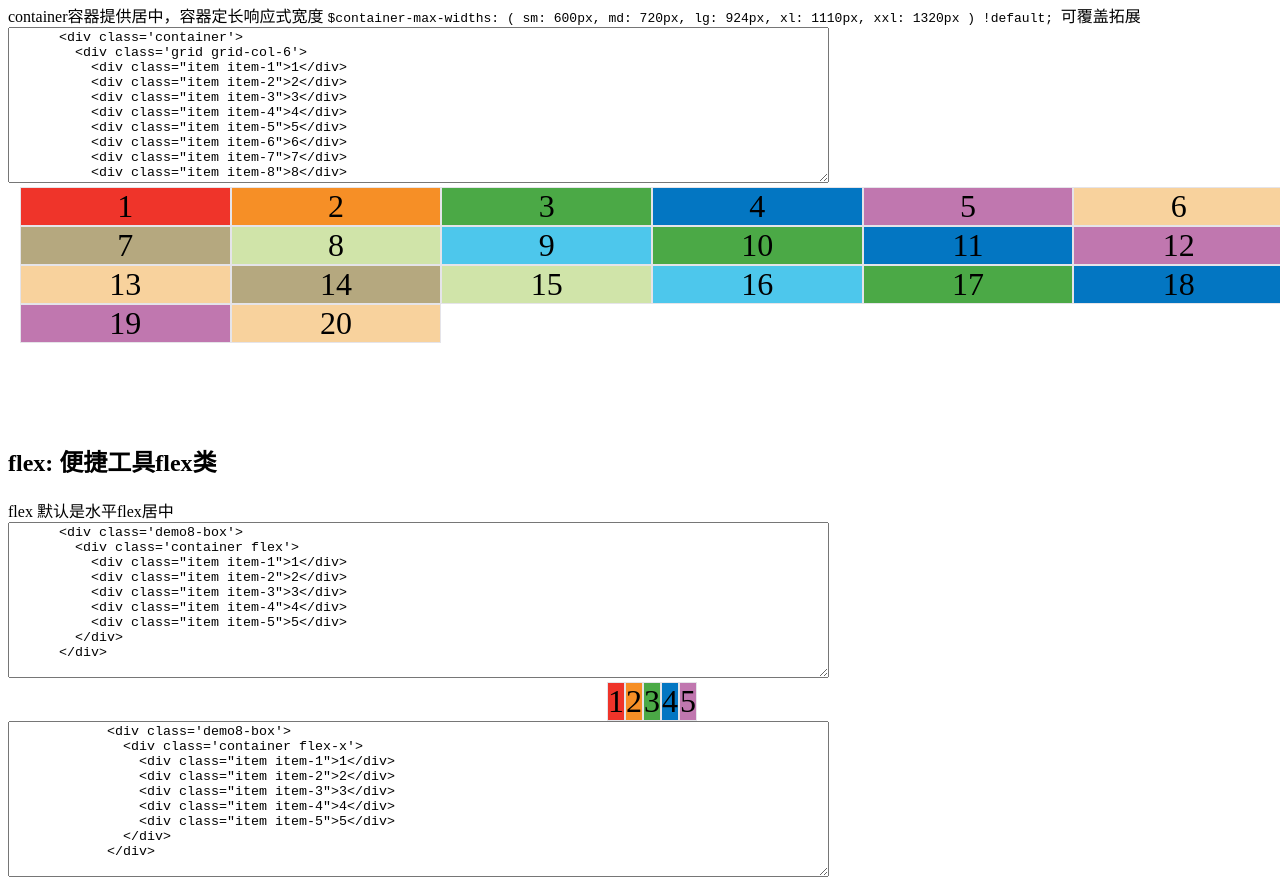
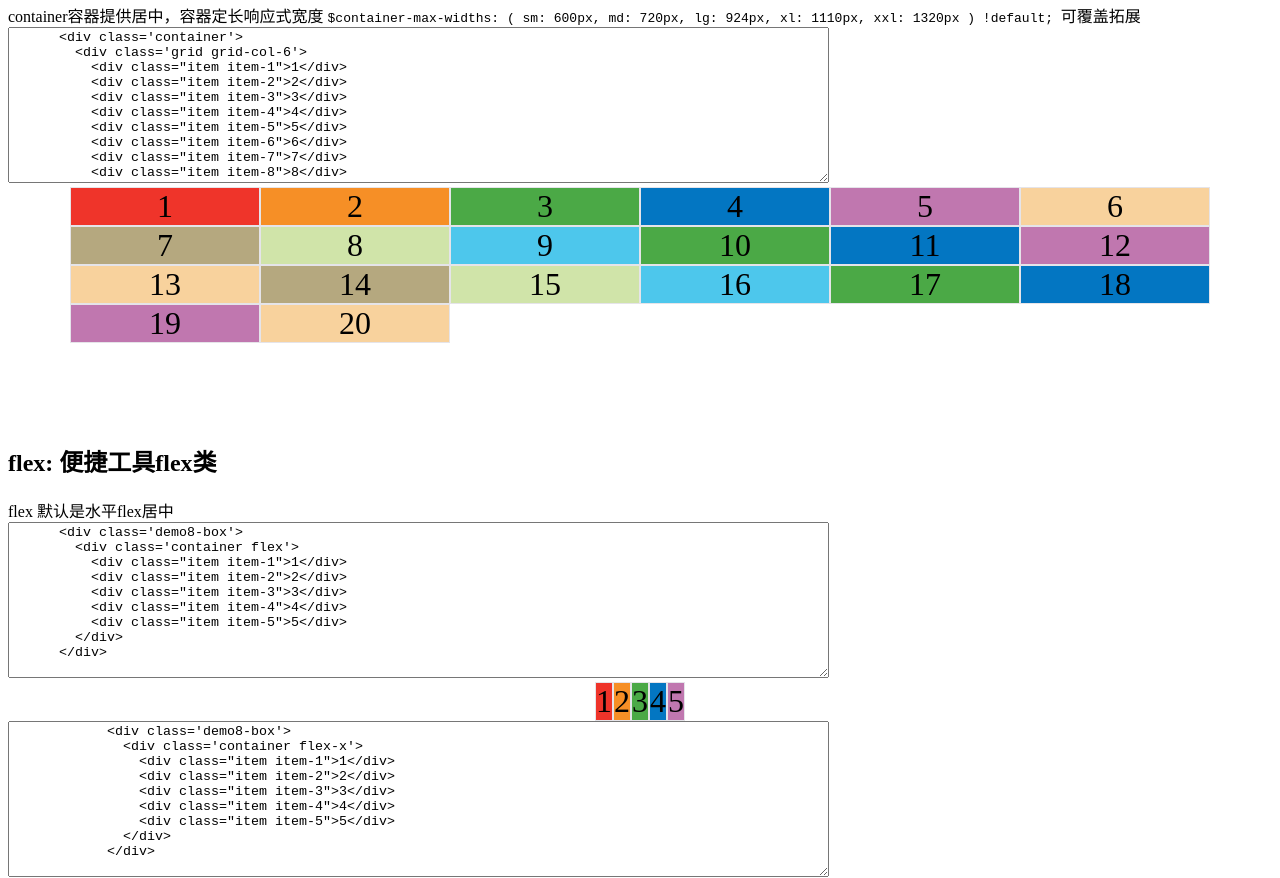
Before and after one commit to Mark24Code/waffle, a website built with Vite: page index.html in a window 1280 px wide. Shown: the part 5203-6081 px from the top of the page. Built offline with nearby package versions, Linux system fonts and the light colour scheme.

Commit message:
fix: breakpoints

```diff
--- a/src/_variables.scss
+++ b/src/_variables.scss
@@ -22,11 +22,11 @@ $grid-row-max-count: 24 !default;
 // grid-breakpoints
 $grid-breakpoints: (
   xs: 0,
-  sm: 640px,
+  sm: 576px,
   md: 768px,
-  lg: 1024px,
-  xl: 1280px,
-  2xl: 1536px
+  lg: 992px,
+  xl: 1200px,
+  xxl: 1400px
 ) !default;
 
 @include _assert-ascending($grid-breakpoints, "$grid-breakpoints");
@@ -48,13 +48,14 @@ $gaps: $spacers !default;
 
 // container-max-widths
 $container-max-widths: (
-  sm: 590px,
+  sm: 540px,
   md: 720px,
-  lg: 924px,
-  xl: 1110px,
+  lg: 960px,
+  xl: 1140px,
   xxl: 1320px
 ) !default;
 
+@include _assert-ascending($container-max-widths, "$container-max-widths");
 
 // Container padding
 $container-padding-x: 0.75rem !default;
```
Also changed, not shown: build/waffle.css, 1 other file.
